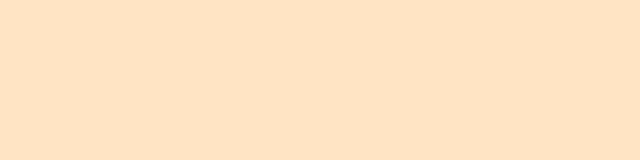
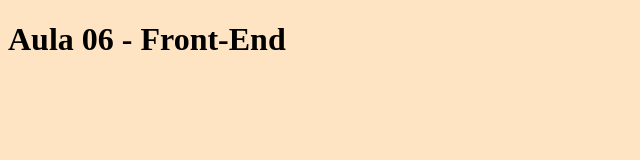
Before and after one commit to ana32323/front03, a plain HTML site: page index.html in a window 1280 px wide. Shown: the whole page, without its empty margins (0-640 px from the left). Drawn offline with Linux system fonts and the light colour scheme.

Commit message:
Adicionada seção header para crição do cabeçalho

```diff
--- a/index.html
+++ b/index.html
@@ -7,6 +7,11 @@
     <link rel="stylesheet" href="css/style.css">
 </head>
 <body>
+<header>
+    <div>
+        <h1>Aula 06 - Front-End</h1>
+    </div>
+</header>
 
 
 </body>
```
